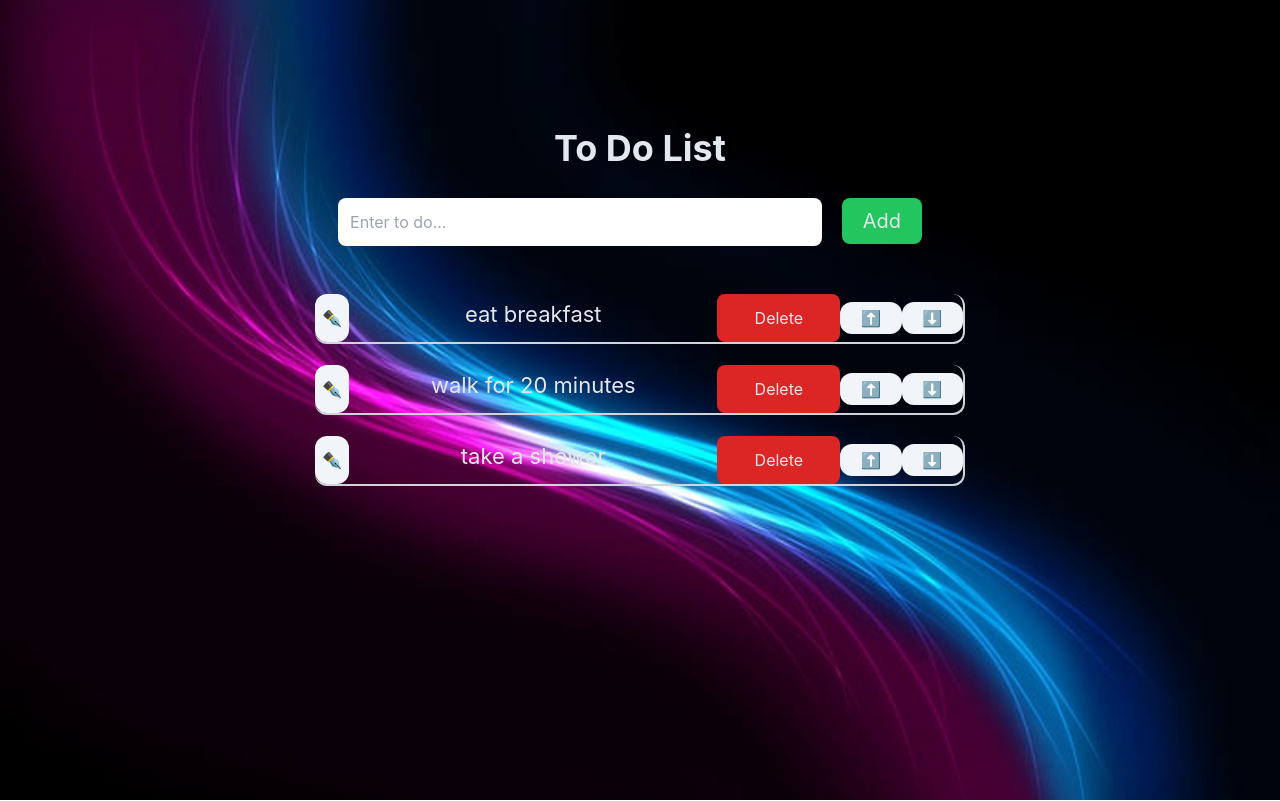
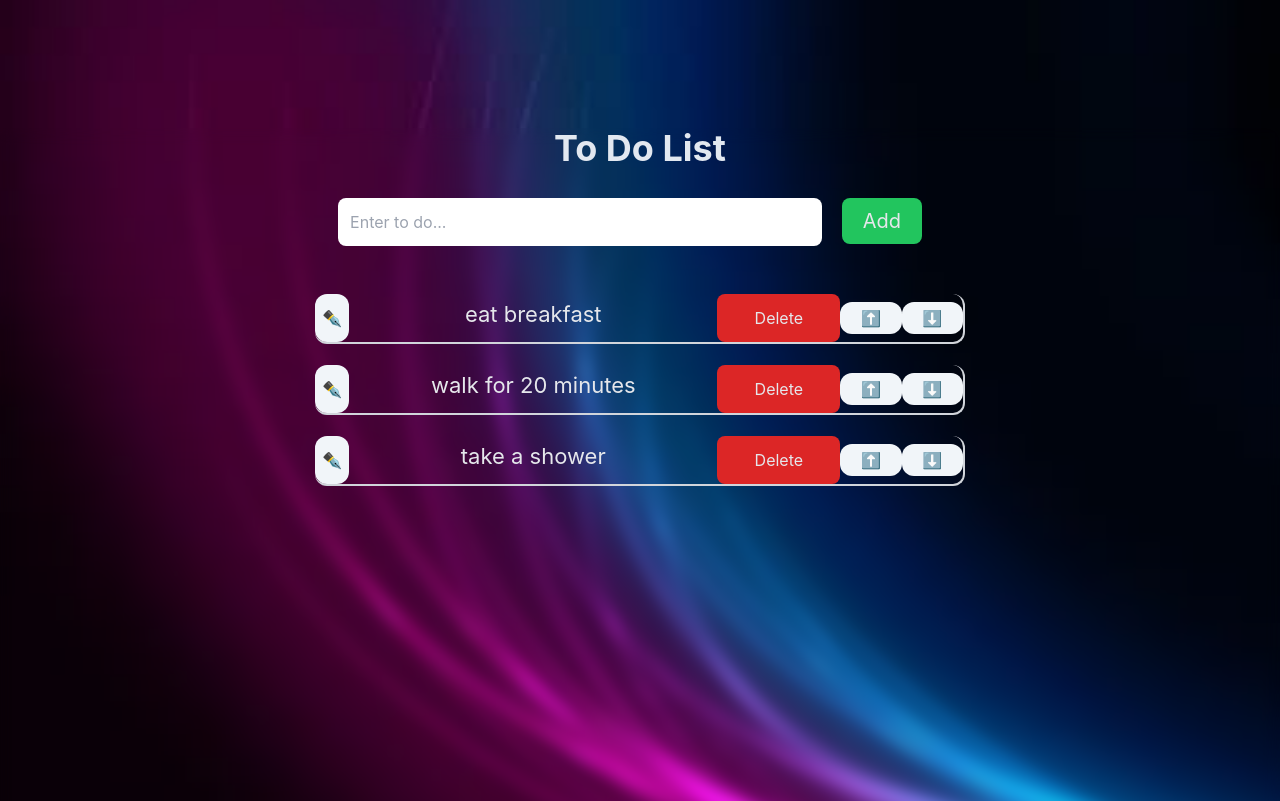
Before and after one commit to tajulafreen/to-do-react, a React (Create React App) app: page / in a window 1280 px wide. Shown: the top 801 px of the page. Built offline with nearby package versions, Linux system fonts and the light colour scheme.

Commit message:
add background image

```diff
--- a/src/index.css
+++ b/src/index.css
@@ -12,4 +12,8 @@ body {
   background-image: url('/public/background.jpg'); /* Replace 'background.jpg' with your image path */
   background-size: cover;
   background-repeat: no-repeat;
+  backdrop-filter: blur(8px);
+  height: 200vh;
+ -webkit-backdrop-filter: blur(8px);
+  overflow: hidden;
 }
```
